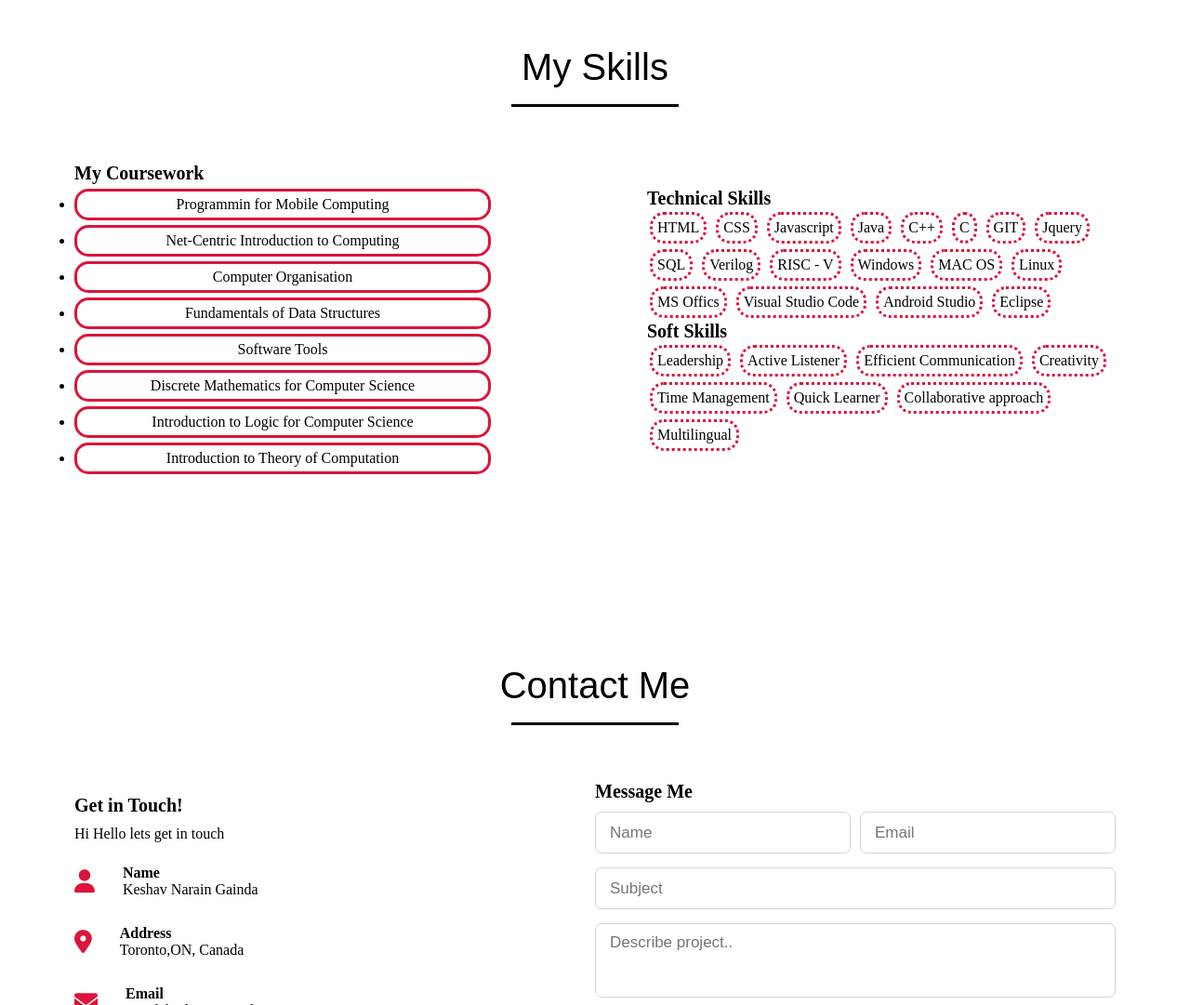
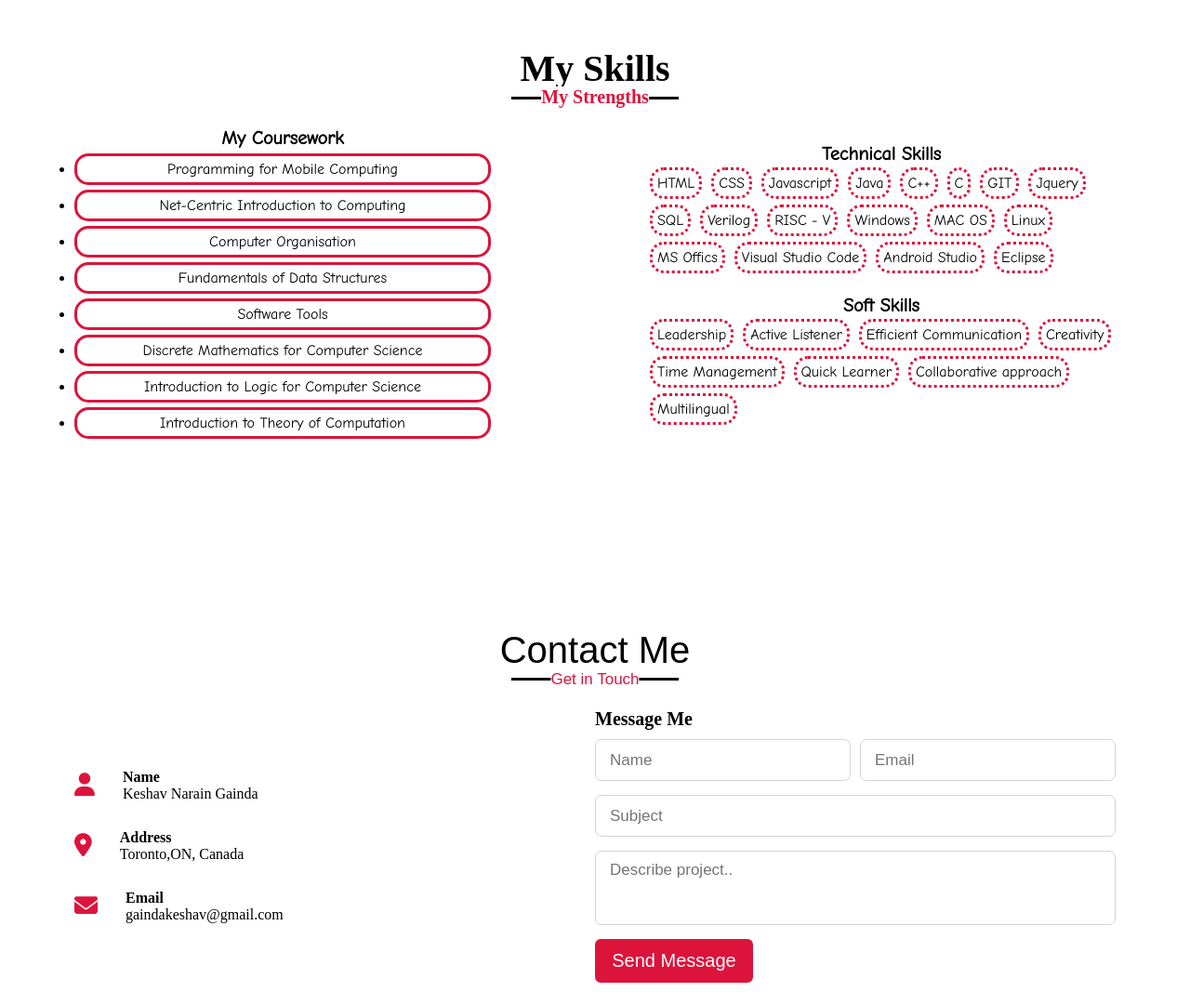
Before and after one commit to keshavgainda/keshavgainda.github.io, a plain HTML site: page index.html in a window 1280 px wide. Shown: the part 1660-2741 px from the top of the page at 93% size. Drawn offline with nearby package versions, Linux system fonts and the light colour scheme; a script that the page names is missing; a web font is replaced by a local one.

Commit message:
Skill section Complete

```diff
--- a/index.html
+++ b/index.html
@@ -9,6 +9,7 @@
         <script src="https://cdnjs.cloudflare.com/ajax/libs/typed.js/2.0.12/typed.min.js"></script>
         <script src="https://kit.fontawesome.com/a076d05399.js"></script>
         <script  src="http://code.jquery.com/jquery-3.5.1.min.js"></script>
+        <script src="https://raw.githubusercontent.com/mattboldt/typed.js/master/js/typed.js" type="text/javascript"></script>
     </head>
     <body>
         <nav class="navbar">
@@ -64,7 +65,7 @@
                     <div class="column left">
                         <div class="text">My Coursework</div>
                         <ul  class="list">
-                        <li>Programmin for Mobile Computing</li>
+                        <li>Programming for Mobile Computing</li>
                         <li>Net-Centric Introduction to Computing</li>
                         <li>Computer Organisation</li>
                         <li>Fundamentals of Data Structures</li>
@@ -125,8 +126,8 @@
                 <h2 class="title">Contact Me</h2>
                     <div class="contact-content">
                             <div class="column left">
-                                    <div class="text">Get in Touch! </div>
-                                    <p>Hi Hello lets get in touch</p>
+                                    <div class="text"></div>
+                                    <!-- <p>Hi Hello lets get in touch</p> -->
                                     <div class="icons">
                                         <div class="row">
                                             <i class="fas fa-user"></i>
@@ -153,7 +154,7 @@
                                 </div>
                                     <div class = "column right">
                                         <div class="text">Message Me</div>
-                                        <form action = "#">
+                                        <form action = "mailto:gaindakeshav@gmail.com">
                                             <div class="fields">
                                                 <div class="field name">
                                                     <input type = "text" placeholder="Name" required>
--- a/style.css
+++ b/style.css
@@ -200,11 +200,23 @@ html{
     position: relative;
      font-family: 'Ubuntu', sans-serif;
      font-size: 40px;
-     font-weight: 500;
-     margin-bottom: 60px;
-     padding-bottom: 20px;
+     font-weight: 700;
+     margin-bottom: 30px;
+     padding-bottom: 10px;
      text-align: center;
+     font-family: Darker Grotesque;
 }
+.skills .title::after{
+    content: "My Strengths";
+    position: absolute;
+    bottom: -14px;
+    left: 50%;
+    font-size: 20px;
+    color: crimson;
+    padding-bottom: 5px;
+    background: white;
+    transform: translateX(-50%);
+ }
 .skills .title::before{
     content: " ";
     position: absolute;
@@ -227,7 +239,10 @@ html{
  }
  .skills .skills-content .text{
      font-size: 20px;
-     font-weight: 600;
+     font-weight: bold;
+     font-family: Comic Neue;
+     text-align: center;
+     color: black;
  }
 
  .skills .skills-content li{
@@ -239,6 +254,7 @@ html{
      margin-top: 5px;
      margin-bottom: 5px;
      text-align: center;
+     font-family: Comic Neue;
 
  }
  .skills .right{
@@ -250,6 +266,11 @@ html{
      border-color:crimson;
      padding: 5px;
      margin: 3px;
+     font-family: Comic Neue;
+ }
+
+ #line1{
+     margin-bottom: 20px;
  }
 
 
@@ -259,10 +280,21 @@ html{
      font-family: 'Ubuntu', sans-serif;
      font-size: 40px;
      font-weight: 500;
-     margin-bottom: 60px;
-     padding-bottom: 20px;
+     margin-bottom: 30px;
+     padding-bottom: 10px;
      text-align: center;
 }
+.contact .title::after{
+    content: "Get in Touch";
+    position: absolute;
+    bottom: -14px;
+    left: 50%;
+    font-size: 17px;
+    color: crimson;
+    padding-bottom: 5px;
+    background: white;
+    transform: translateX(-50%);
+ }
 .contact .title::before{
     content: " ";
     position: absolute;
```
